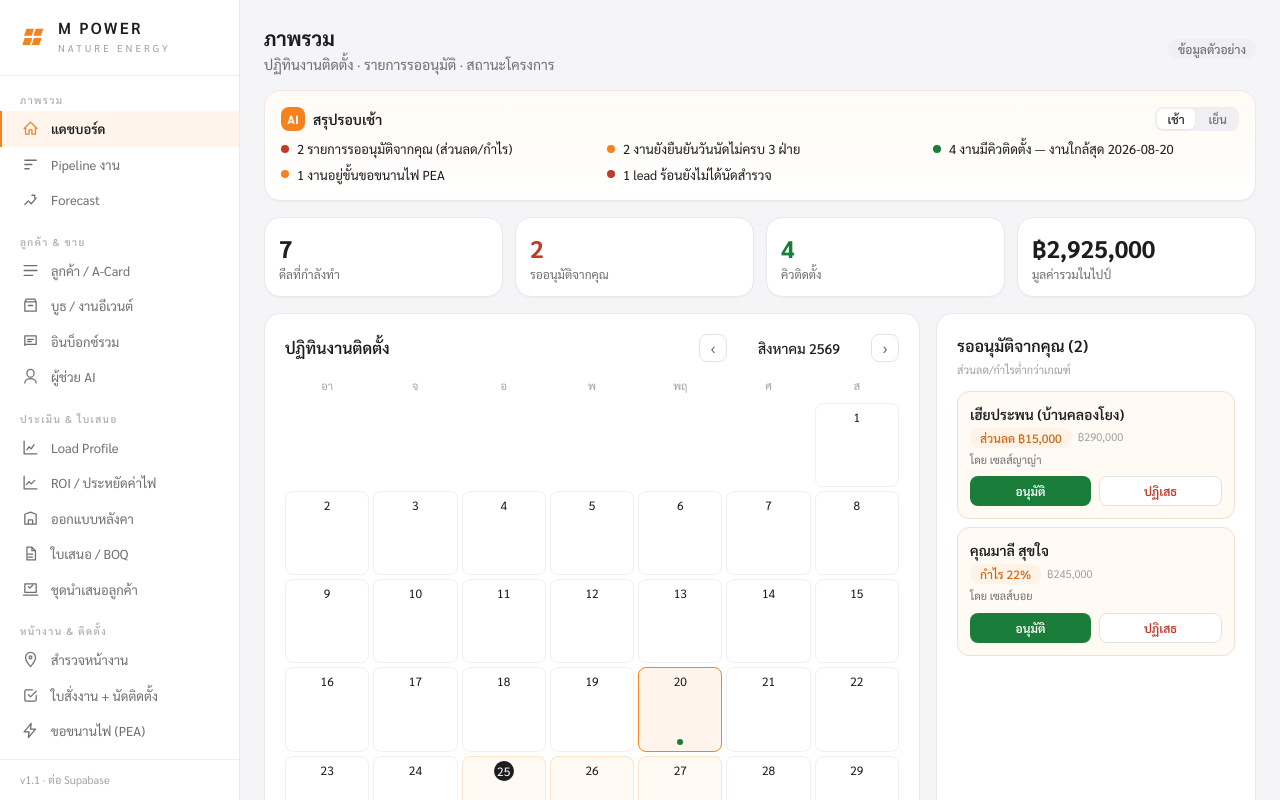
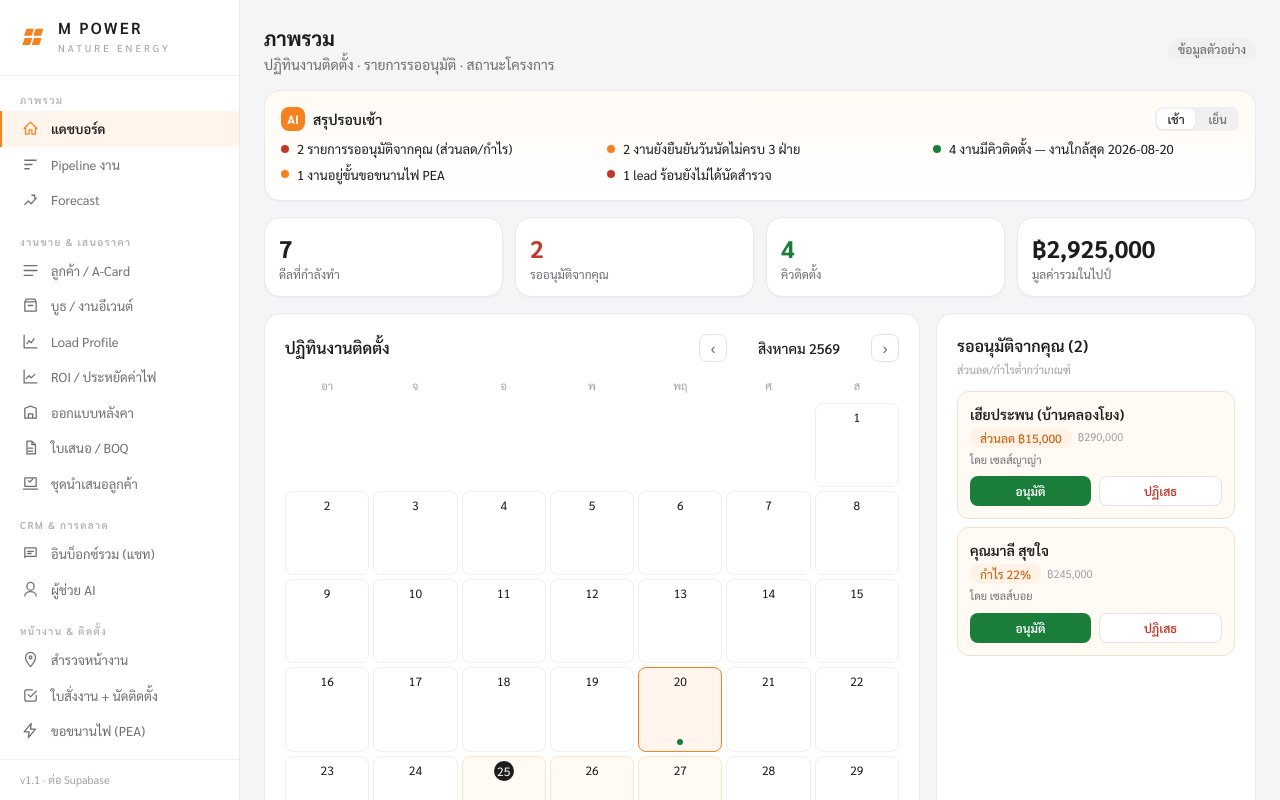
Before and after one commit to MORIZO168/mpower-app, a Next.js app in the folder mpower-app-source-v3/: page / in a window 1280 px wide. Shown: the top 800 px of the page. Built offline with nearby package versions, Linux system fonts and the light colour scheme.

Commit message:
Update Sidebar.js

```diff
--- a/mpower-app-source-v3/components/Sidebar.js
+++ b/mpower-app-source-v3/components/Sidebar.js
@@ -3,25 +3,25 @@ import Link from "next/link";
 import { usePathname } from "next/navigation";
 import { useState } from "react";
 
-// เมนูจัดเป็นหมวดหมู่ตาศ flow การทำงาน
+// เมนูจัดตาม 6 เสาธุรกิจ: ภาพรวม / ขาย / CRM&ตลาด / หน้างาน&ติดตั้ง / หลังการขาย / สต๊อก&จัดซื้อ / บัญชี
 const NAV = [
   { group: "ภาพรวม", items: [
     { href: "/", label: "แดชบอร์ด", icon: "M3 12l9-9 9 9M5 10v10h5v-6h4v6h5V10" },
     { href: "/pipeline", label: "Pipeline งาน", icon: "M4 6h16M4 12h10M4 18h6" },
     { href: "/forecast", label: "Forecast", icon: "M4 19l5-5 4 4 7-8M14 6h4v4" },
   ]},
-  { group: "ลูกค้า & ขาย", items: [
+  { group: "งานขาย & เสนอราคา", items: [
     { href: "/leads", label: "ลูกค้า / A-Card", icon: "M3 5h18M3 12h18M3 19h12" },
     { href: "/booth", label: "บูธ / งานอีเวนต์", icon: "M4 7h16v13H4zM4 7l2-4h12l2 4M9 12h6" },
-    { href: "/inbox", label: "อินบ็อกซ์รวม", icon: "M4 4h16v12H5.2L4 17.5zM8 9h8M8 12h5" },
-    { href: "/assistant", label: "ผู้ช่วย AI", icon: "M12 2a5 5 0 015 5v1a5 5 0 01-10 0V7a5 5 0 015-5zM4 21c0-4 4-6 8-6s8 2 8 6" },
-  ]},
-  { group: "ประเมิน & ใบเสนอ", items: [
     { href: "/prequalify", label: "Load Profile", icon: "M3 3v18h18M7 15l3-4 3 3 4-6" },
     { href: "/roi", label: "ROI / ประหยัดค่าไฟ", icon: "M3 3v18h18M18 9l-5 5-3-3-4 4" },
     { href: "/design", label: "ออกแบบหลังคา", icon: "M4 20V6l8-3 8 3v14M4 20h16M9 20v-6h6v6" },
     { href: "/quote", label: "ใบเสนอ / BOQ", icon: "M7 3h7l5 5v13H7zM14 3v5h5M9 13h6M9 17h6" },
     { href: "/proposal", label: "ชุดนำเสนอลูกค้า", icon: "M4 4h16v12H4zM2 20h20M9 8l2 2 4-4" },
+  ]},
+  { group: "CRM & การตลาด", items: [
+    { href: "/inbox", label: "อินบ็อกซ์รวม (แชท)", icon: "M4 4h16v12H5.2L4 17.5zM8 9h8M8 12h5" },
+    { href: "/assistant", label: "ผู้ช่วย AI", icon: "M12 2a5 5 0 015 5v1a5 5 0 01-10 0V7a5 5 0 015-5zM4 21c0-4 4-6 8-6s8 2 8 6" },
   ]},
   { group: "หน้างาน & ติดตั้ง", items: [
     { href: "/survey", label: "สำรวจหน้างาน", icon: "M12 2C8 2 5 5 5 9c0 5 7 13 7 13s7-8 7-13c0-4-3-7-7-7zM12 11a2 2 0 100-4 2 2 0 000 4z" },
@@ -32,18 +32,16 @@ const NAV = [
   ]},
   { group: "บริการหลังการขาย", items: [
     { href: "/service", label: "ดูแลหลังติดตั้ง (O&M)", icon: "M12 8v4l3 2M12 3a9 9 0 100 18 9 9 0 000-18" },
+    { href: "/fleet", label: "ระบบที่ติดตั้ง (Fleet)", icon: "M12 3a9 9 0 100 18 9 9 0 000-18M3 12h18M12 3c2.5 2.5 2.5 15 0 18M12 3c-2.5 2.5-2.5 15 0 18" },
+    { href: "/impact", label: "ผลกระทบ / โชว์ลูกค้า", icon: "M12 3v18M5 21c0-6 3-9 7-9M19 21c0-4-2-6-5-6M12 3c2 2 3 4 3 6" },
   ]},
-  { group: "จัดซื้อ & ทีมช่าง", items: [
+  { group: "สต๊อก & จัดซื้อ", items: [
     { href: "/supply", label: "Supply / สต็อก", icon: "M3 7l9-4 9 4-9 4zM3 7v10l9 4 9-4V7M12 11v10" },
     { href: "/intake", label: "รับของเข้าสต็อก (สแกน)", icon: "M12 3v12m0 0l-4-4m4 4l4-4M4 17v2a2 2 0 002 2h12a2 2 0 002-2v-2" },
     { href: "/subs", label: "ซับคอนแทรค", icon: "M17 21v-2a4 4 0 00-4-4H5a4 4 0 00-4 4v2M9 11a4 4 0 100-8 4 4 0 000 8M23 21v-2a4 4 0 00-3-3.87M16 3.13a4 4 0 010 7.75" },
   ]},
-  { group: "มอนิเตอร์ & โชว์ลูกค้า", items: [
-    { href: "/fleet", label: "ระบบที่ติดตั้ง (Fleet)", icon: "M12 3a9 9 0 100 18 9 9 0 000-18M3 12h18M12 3c2.5 2.5 2.5 15 0 18M12 3c-2.5 2.5-2.5 15 0 18" },
-    { href: "/impact", label: "ผลกระทบ / โชว์ลูกค้า", icon: "M12 3v18M5 21c0-6 3-9 7-9M19 21c0-4-2-6-5-6M12 3c2 2 3 4 3 6" },
-  ]},
-  { group: "การเงิน & ตั้งค่า", items: [
-    { href: "/finance", label: "การเงิน", icon: "M3 6h18v12H3zM3 10h18M7 15h4" },
+  { group: "บัญชี & การเงิน", items: [
+    { href: "/finance", label: "การเงิน (P&L)", icon: "M3 6h18v12H3zM3 10h18M7 15h4" },
     { href: "/rates", label: "ตั้งค่าราคา", icon: "M12 1v22M17 5H9.5a3.5 3.5 0 000 7h5a3.5 3.5 0 010 7H6" },
     { href: "/packages", label: "แพคเกจการขาย", icon: "M20 7l-8-4-8 4 8 4 8-4zM4 7v10l8 4 8-4V7M12 11v10" },
   ]},
```
